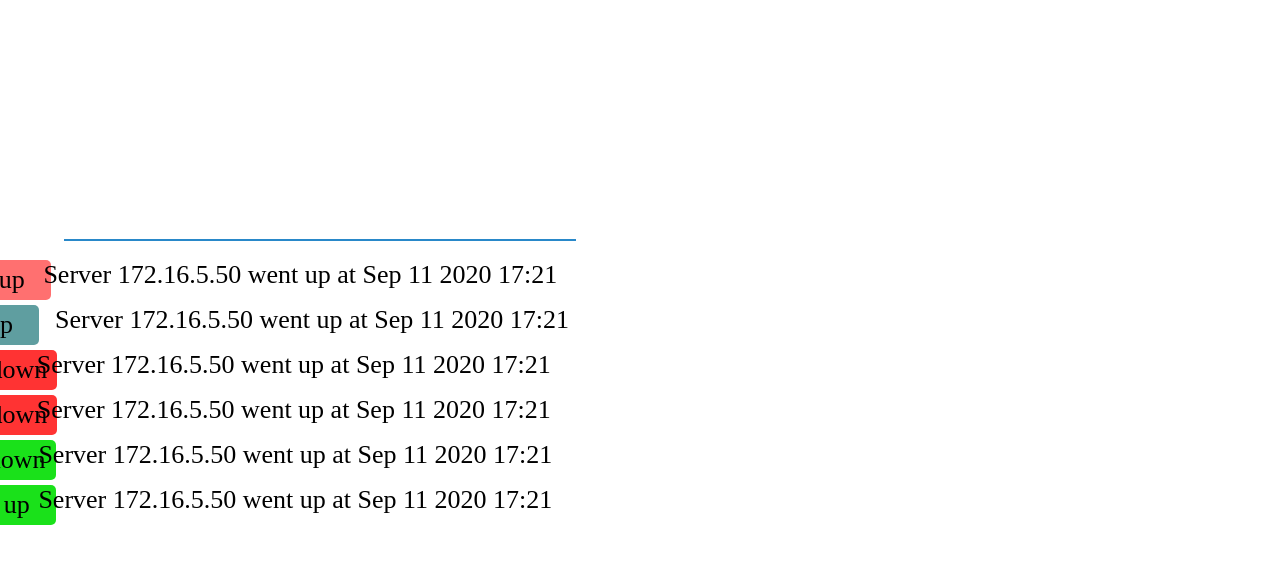
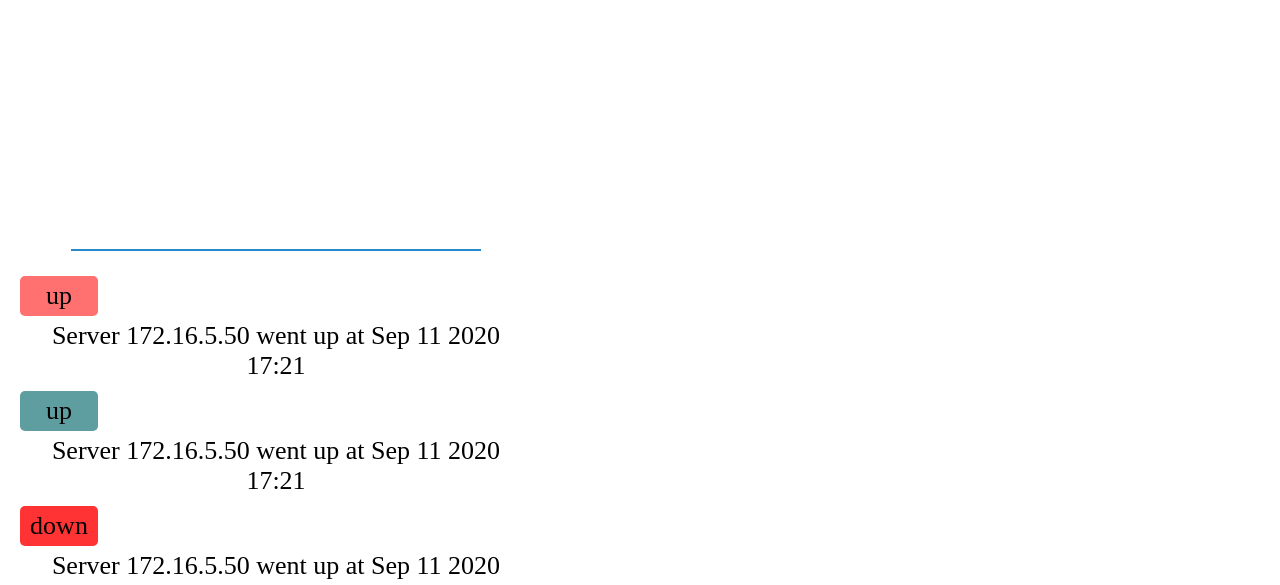
Before and after one commit to Daniel-Wh/serverStatus, a website: page templates/index.html in a window 1280 px wide. Shown: the part 361-946 px from the top of the page. Before the commit the page ends 902 px from the top, so only its background shows below. Drawn offline with Linux system fonts and the light colour scheme; files that its build step writes are made by us from their sources; no server answers; files whose address does not match are found by name.

Commit message:
fixed styling break

```diff
--- a/static/style.css
+++ b/static/style.css
@@ -345,6 +345,7 @@ body {
   float: left;
   height: 2px;
   width: 80%;
+  margin-bottom: 20px;
   margin-left: 10%;
   background-color: #2988c9;
 
@@ -352,10 +353,10 @@ body {
 
 .log-section {
   left: 0;
-  width: 50%;
-  margin: 0;
+  width: 40%;
+  margin: 10px 0;
   padding: 0;
-  min-width: 40%;
+  margin-left: 20px;
   position: absolute;
   top: 75%;
 }
@@ -363,11 +364,19 @@ body {
 .log-text ul {
   list-style-type: none;
   margin-left: -150px;
+  display: flex;
+  flex-direction: column;
+  align-items: stretch; /* Default */
+  width: 100%;
+
+  margin: 0;
+  padding: 0;
 }
 
 .log-text ul li {
-  display: flex;
-  width: 100%;
+  display: block;
+    flex: 0 1 auto; /* Default */
+    list-style-type: none;
   justify-content: space-evenly;
   font-size: 26px;
 }
@@ -380,22 +389,22 @@ body {
 }
 .log-text ul li p {
   float: right;
+  width: auto;
+  text-align: center;
+  font-size: 26px;
   margin: 0;
   padding: 5px 0;
   vertical-align: center;
-  float: right;
 }
 
 .up{
   width: 78px;
-  margin-right: -105px;
   text-align: center;
   background-color: rgba(13, 224, 13, 0.945);
 }
 
 .down{
   width: 78px;
-  margin-right: -110px;
   text-align: center;
   background-color: rgba(255, 1, 1, 0.801);
 }
@@ -408,12 +417,10 @@ body {
 
 .added {
   width: 78px;
-  margin-right: -55px;
   text-align: center;
   background-color: cadetblue;
 }
 .removed {
-  margin-right: -90px;
   width: 78px;
   text-align: center;
   background-color: rgba(255, 1, 1, 0.562);
```
